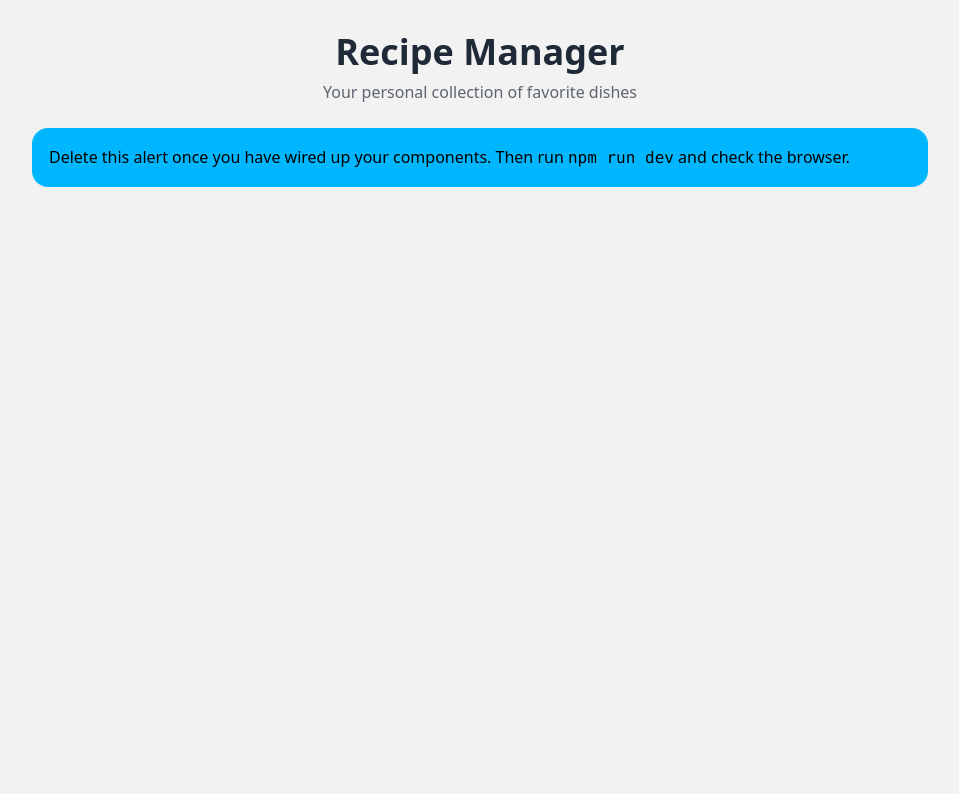
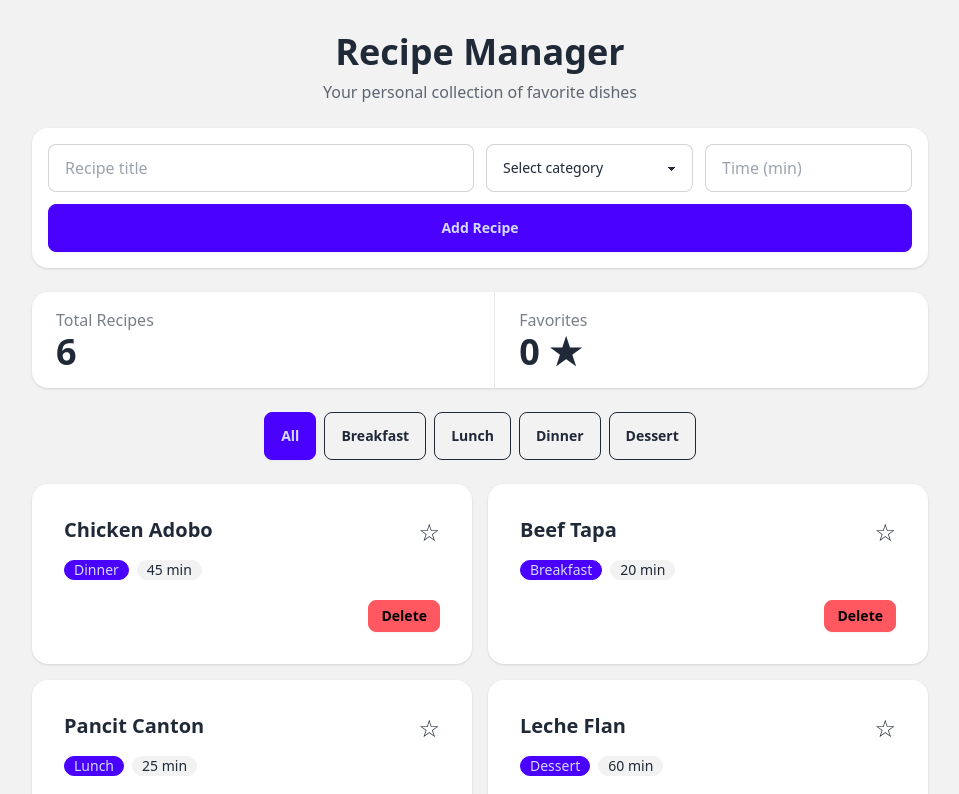
Before and after one commit to SykieMay/recipe-manager, a React (Vite) app: page / in a window 1280 px wide. Shown: the top 794 px of the page, without its empty margins (160-1119 px from the left). Built offline with nearby package versions, Linux system fonts and the light colour scheme.

Commit message:
Complete MA1

```diff
--- a/src/App.jsx
+++ b/src/App.jsx
@@ -1,4 +1,4 @@
-import { useState } from "react";
+import { useState, useEffect } from "react";
 // TODO: import your components once you build them
 import RecipeForm from "./components/RecipeForm";
 import CategoryFilter from "./components/CategoryFilter";
@@ -17,29 +17,65 @@ const STARTER_RECIPES = [
 export default function App() {
   // TODO 1: create the `recipes` state using STARTER_RECIPES as the initial value.
   //         Later, wrap it in the lazy initializer that reads from localStorage.
-  const [recipes, setRecipes] = useState(STARTER_RECIPES);
+  const [recipes, setRecipes] = useState(() => {
+    const storedRecipes = localStorage.getItem("recipes");
+    return storedRecipes ? JSON.parse(storedRecipes) : STARTER_RECIPES;
+  });
+
 
   // TODO 2: create the `filter` state, starting as "All".
   //         Later, wrap it in the lazy initializer that reads from localStorage.
+  const [filter, setFilter] = useState(() => {
+    const storedFilter = localStorage.getItem("filter");
+    return storedFilter ? storedFilter : "All";
+  });
 
   // TODO 3: add useEffect to persist `recipes` to localStorage whenever it changes.
+  useEffect(() => {
+    localStorage.setItem("recipes", JSON.stringify(recipes));
+  }, [recipes]);
 
   // TODO 4: add useEffect to persist `filter` to localStorage whenever it changes.
+  useEffect(() => {
+    localStorage.setItem("filter", filter);
+  }, [filter]);
 
   // TODO 5: add useEffect to update `document.title` with the favorite count.
   //         Example format: `Recipes · 3 ★`
+  useEffect(() => {
+    const favoriteCount = recipes.filter((recipe) => recipe.favorite).length;
+    document.title = `Recipes · ${favoriteCount} ★`;
+  }, [recipes]);
 
   // TODO 6: write handleAdd(recipe) — adds a new recipe with a unique id (Date.now()).
   //         Use the spread operator, NOT .push().
+  const handleAdd = (recipe) => {
+    const newRecipe = { ...recipe, id: Date.now() };
+    setRecipes([...recipes, newRecipe]);
+  };
 
   // TODO 7: write handleToggleFavorite(id) — flips the `favorite` field of the matching recipe.
   //         Use .map() and spread; do NOT mutate the object directly.
+  const handleToggleFavorite = (id) => {
+    setRecipes(
+      recipes.map((recipe) =>
+        recipe.id === id ? { ...recipe, favorite: !recipe.favorite } : recipe
+      )
+    );
+  };
 
   // TODO 8: write handleDelete(id) — removes the recipe with that id.
   //         Use .filter().
+  const handleDelete = (id) => {
+    setRecipes(recipes.filter((recipe) => recipe.id !== id));
+  }
 
   // TODO 9: derive `visibleRecipes` in render — if filter === "All" show all,
   //         otherwise filter by category. Do NOT store this in state.
+  const visibleRecipes =
+    filter === "All"
+      ? recipes
+      : recipes.filter((recipe) => recipe.category === filter);
 
   return (
     <div className="min-h-screen bg-base-200 py-8 px-4">
@@ -52,21 +88,25 @@ export default function App() {
         </header>
 
         {/* TODO: render <RecipeForm onAdd={handleAdd} /> */}
+        <RecipeForm onAdd={handleAdd} />
 
         {/* TODO: render <SummaryBar total={...} favorites={...} /> */}
+        <SummaryBar
+          total={recipes.length}
+          favorites={recipes.filter((recipe) => recipe.favorite).length}
+        />
 
         {/* TODO: render <CategoryFilter activeFilter={filter} onFilterChange={setFilter} /> */}
+        <CategoryFilter activeFilter={filter} onFilterChange={setFilter} />
 
         {/* TODO: render <RecipeList recipes={visibleRecipes}
                                     onToggleFavorite={handleToggleFavorite}
                                     onDelete={handleDelete} /> */}
-
-        <div className="alert alert-info">
-          <span>
-            Delete this alert once you have wired up your components. Then run{" "}
-            <code className="font-mono">npm run dev</code> and check the browser.
-          </span>
-        </div>
+        <RecipeList
+          recipes={visibleRecipes}
+          onToggleFavorite={handleToggleFavorite}
+          onDelete={handleDelete}
+        />
       </div>
     </div>
   );
--- a/src/components/CategoryFilter.jsx
+++ b/src/components/CategoryFilter.jsx
@@ -8,7 +8,7 @@ export default function CategoryFilter({ activeFilter, onFilterChange }) {
           - The active button should look different from the others
             (e.g., "btn-primary" for active, "btn-outline" otherwise).
           - Don't forget the `key` prop! */}
-          {FILTERS.map((filter) => (
+          {/* {FILTERS.map((filter) => (
             <button
               key={filter}
               className={`btn ${activeFilter === filter ? "btn-primary" : "btn-outline"}`}
@@ -16,7 +16,45 @@ export default function CategoryFilter({ activeFilter, onFilterChange }) {
             >
               {filter}
             </button>
-          ))}
+          ))} */}
+          <button
+            key="All"
+            className={`btn ${activeFilter === "All" ? "btn-primary" : "btn-outline"}`}
+            onClick={() => onFilterChange("All")}
+          >
+            All
+          </button>
+
+          <button
+            key="Breakfast"
+            className={`btn ${activeFilter === "Breakfast" ? "btn-primary" : "btn-outline"}`}
+            onClick={() => onFilterChange("Breakfast")}
+          >
+            Breakfast
+          </button>
+
+          <button
+            key="Lunch"
+            className={`btn ${activeFilter === "Lunch" ? "btn-primary" : "btn-outline"}`}
+            onClick={() => onFilterChange("Lunch")}
+          >
+            Lunch
+          </button>
+
+          <button
+            key="Dinner"
+            className={`btn ${activeFilter === "Dinner" ? "btn-primary" : "btn-outline"}`}
+            onClick={() => onFilterChange("Dinner")}
+          >
+            Dinner
+          </button>
+          <button
+            key="Dessert"
+            className={`btn ${activeFilter === "Dessert" ? "btn-primary" : "btn-outline"}`}
+            onClick={() => onFilterChange("Dessert")}
+            >
+              Dessert
+            </button>
     </div>
   );
 }
```
